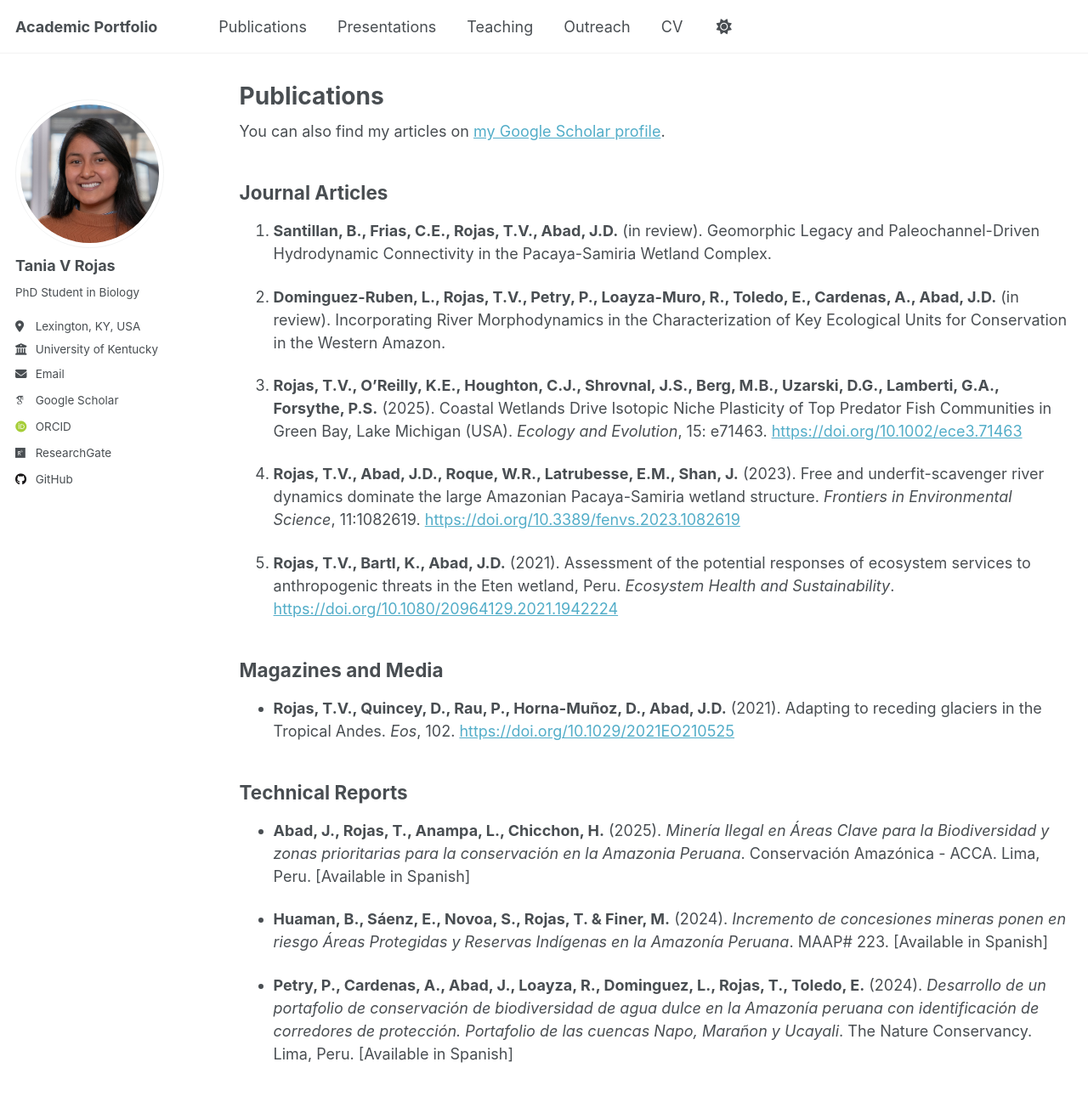
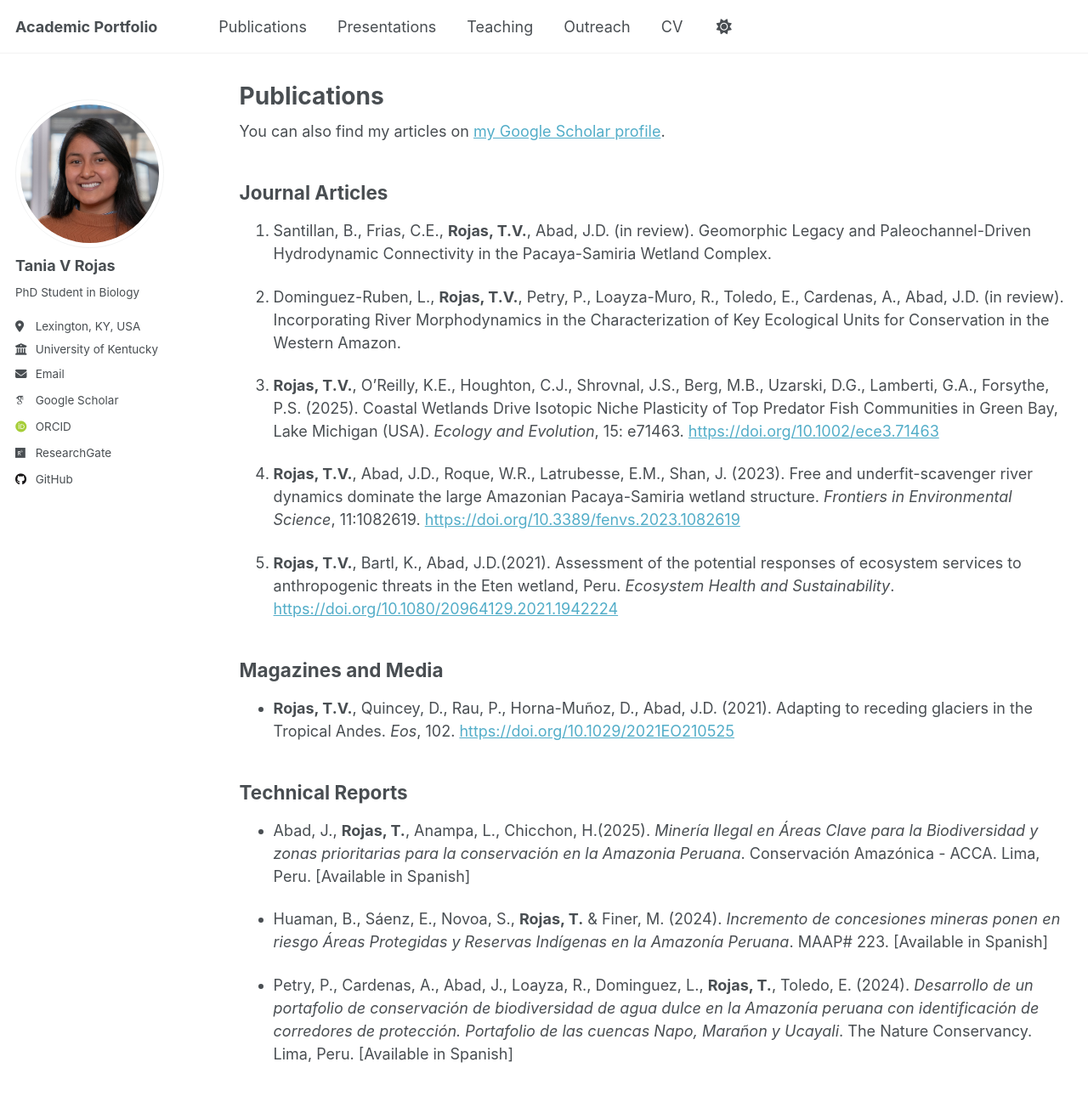
Before and after one commit to taniarojasc/taniarojasc.github.io, a Jekyll site: the page built from _pages/publications.html, in a window 1280 px wide and 1400 px high. Shown: the top 1290 px of the window at 85% size. Built offline with Jekyll 4.4.1, drawn with Linux system fonts in a browser that asks for light colours; some web fonts are replaced; a script that is not in the unit is left out; part of the change alters nothing that is shown.

```diff
--- a/_pages/publications.html
+++ b/_pages/publications.html
@@ -14,45 +14,45 @@ author_profile: true
   <h2>Journal Articles</h2>
   <ol>
     <li>
-      <p><strong>Santillan, B., Frias, C.E., Rojas, T.V., Abad, J.D.</strong> (in review). Geomorphic Legacy and Paleochannel-Driven Hydrodynamic Connectivity in the Pacaya-Samiria Wetland Complex.</p>
+      <p>Santillan, B., Frias, C.E., <strong>Rojas, T.V.</strong>, Abad, J.D. (in review). Geomorphic Legacy and Paleochannel-Driven Hydrodynamic Connectivity in the Pacaya-Samiria Wetland Complex.</p>
     </li>
 
     <li>
-      <p><strong>Dominguez-Ruben, L., Rojas, T.V., Petry, P., Loayza-Muro, R., Toledo, E., Cardenas, A., Abad, J.D.</strong> (in review). Incorporating River Morphodynamics in the Characterization of Key Ecological Units for Conservation in the Western Amazon.</p>
+      <p>Dominguez-Ruben, L., <strong>Rojas, T.V.</strong>, Petry, P., Loayza-Muro, R., Toledo, E., Cardenas, A., Abad, J.D. (in review). Incorporating River Morphodynamics in the Characterization of Key Ecological Units for Conservation in the Western Amazon.</p>
     </li>
 
     <li>
-      <p><strong>Rojas, T.V., O’Reilly, K.E., Houghton, C.J., Shrovnal, J.S., Berg, M.B., Uzarski, D.G., Lamberti, G.A., Forsythe, P.S.</strong> (2025). Coastal Wetlands Drive Isotopic Niche Plasticity of Top Predator Fish Communities in Green Bay, Lake Michigan (USA). <em>Ecology and Evolution</em>, 15: e71463. <a href="https://doi.org/10.1002/ece3.71463" target="_blank" rel="noopener noreferrer">https://doi.org/10.1002/ece3.71463</a></p>
+      <p><strong>Rojas, T.V.</strong>, O’Reilly, K.E., Houghton, C.J., Shrovnal, J.S., Berg, M.B., Uzarski, D.G., Lamberti, G.A., Forsythe, P.S. (2025). Coastal Wetlands Drive Isotopic Niche Plasticity of Top Predator Fish Communities in Green Bay, Lake Michigan (USA). <em>Ecology and Evolution</em>, 15: e71463. <a href="https://doi.org/10.1002/ece3.71463" target="_blank" rel="noopener noreferrer">https://doi.org/10.1002/ece3.71463</a></p>
     </li>
 
     <li>
-      <p><strong>Rojas, T.V., Abad, J.D., Roque, W.R., Latrubesse, E.M., Shan, J.</strong> (2023). Free and underfit-scavenger river dynamics dominate the large Amazonian Pacaya-Samiria wetland structure. <em>Frontiers in Environmental Science</em>, 11:1082619. <a href="https://doi.org/10.3389/fenvs.2023.1082619" target="_blank" rel="noopener noreferrer">https://doi.org/10.3389/fenvs.2023.1082619</a></p>
+      <p><strong>Rojas, T.V.</strong>, Abad, J.D., Roque, W.R., Latrubesse, E.M., Shan, J. (2023). Free and underfit-scavenger river dynamics dominate the large Amazonian Pacaya-Samiria wetland structure. <em>Frontiers in Environmental Science</em>, 11:1082619. <a href="https://doi.org/10.3389/fenvs.2023.1082619" target="_blank" rel="noopener noreferrer">https://doi.org/10.3389/fenvs.2023.1082619</a></p>
     </li>
 
     <li>
-      <p><strong>Rojas, T.V., Bartl, K., Abad, J.D.</strong> (2021). Assessment of the potential responses of ecosystem services to anthropogenic threats in the Eten wetland, Peru. <em>Ecosystem Health and Sustainability</em>. <a href="https://doi.org/10.1080/20964129.2021.1942224" target="_blank" rel="noopener noreferrer">https://doi.org/10.1080/20964129.2021.1942224</a></p>
+      <p><strong>Rojas, T.V.</strong>, Bartl, K., Abad, J.D.(2021). Assessment of the potential responses of ecosystem services to anthropogenic threats in the Eten wetland, Peru. <em>Ecosystem Health and Sustainability</em>. <a href="https://doi.org/10.1080/20964129.2021.1942224" target="_blank" rel="noopener noreferrer">https://doi.org/10.1080/20964129.2021.1942224</a></p>
     </li>
   </ol>
 
   <h2>Magazines and Media</h2>
   <ul>
     <li>
-      <p><strong>Rojas, T.V., Quincey, D., Rau, P., Horna-Muñoz, D., Abad, J.D.</strong> (2021). Adapting to receding glaciers in the Tropical Andes. <em>Eos</em>, 102. <a href="https://doi.org/10.1029/2021EO210525" target="_blank" rel="noopener noreferrer">https://doi.org/10.1029/2021EO210525</a></p>
+      <p><strong>Rojas, T.V.</strong>, Quincey, D., Rau, P., Horna-Muñoz, D., Abad, J.D. (2021). Adapting to receding glaciers in the Tropical Andes. <em>Eos</em>, 102. <a href="https://doi.org/10.1029/2021EO210525" target="_blank" rel="noopener noreferrer">https://doi.org/10.1029/2021EO210525</a></p>
     </li>
   </ul>
 
   <h2>Technical Reports</h2>
   <ul>
     <li>
-      <p><strong>Abad, J., Rojas, T., Anampa, L., Chicchon, H.</strong> (2025). <em>Minería Ilegal en Áreas Clave para la Biodiversidad y zonas prioritarias para la conservación en la Amazonia Peruana</em>. Conservación Amazónica - ACCA. Lima, Peru. [Available in Spanish]</p>
+      <p>Abad, J., <strong>Rojas, T.</strong>, Anampa, L., Chicchon, H.(2025). <em>Minería Ilegal en Áreas Clave para la Biodiversidad y zonas prioritarias para la conservación en la Amazonia Peruana</em>. Conservación Amazónica - ACCA. Lima, Peru. [Available in Spanish]</p>
     </li>
 
     <li>
-      <p><strong>Huaman, B., Sáenz, E., Novoa, S., Rojas, T. & Finer, M.</strong> (2024). <em>Incremento de concesiones mineras ponen en riesgo Áreas Protegidas y Reservas Indígenas en la Amazonía Peruana</em>. MAAP# 223. [Available in Spanish]</p>
+      <p>Huaman, B., Sáenz, E., Novoa, S., <strong>Rojas, T.</strong> & Finer, M. (2024). <em>Incremento de concesiones mineras ponen en riesgo Áreas Protegidas y Reservas Indígenas en la Amazonía Peruana</em>. MAAP# 223. [Available in Spanish]</p>
     </li>
 
     <li>
-      <p><strong>Petry, P., Cardenas, A., Abad, J., Loayza, R., Dominguez, L., Rojas, T., Toledo, E.</strong> (2024). <em>Desarrollo de un portafolio de conservación de biodiversidad de agua dulce en la Amazonía peruana con identificación de corredores de protección. Portafolio de las cuencas Napo, Marañon y Ucayali</em>. The Nature Conservancy. Lima, Peru. [Available in Spanish]</p>
+      <p>Petry, P., Cardenas, A., Abad, J., Loayza, R., Dominguez, L., <strong>Rojas, T.</strong>, Toledo, E. (2024). <em>Desarrollo de un portafolio de conservación de biodiversidad de agua dulce en la Amazonía peruana con identificación de corredores de protección. Portafolio de las cuencas Napo, Marañon y Ucayali</em>. The Nature Conservancy. Lima, Peru. [Available in Spanish]</p>
     </li>
   </ul>
 
```
